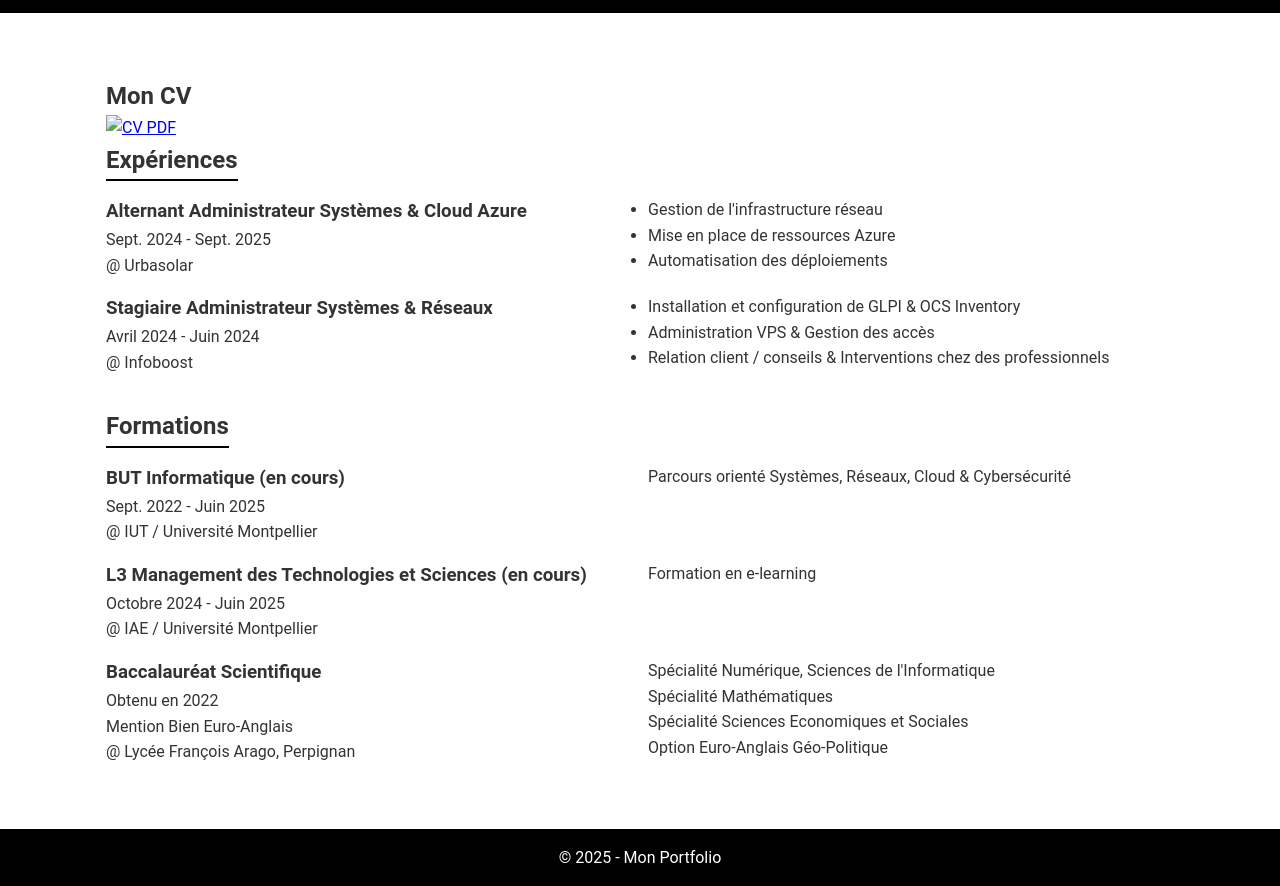
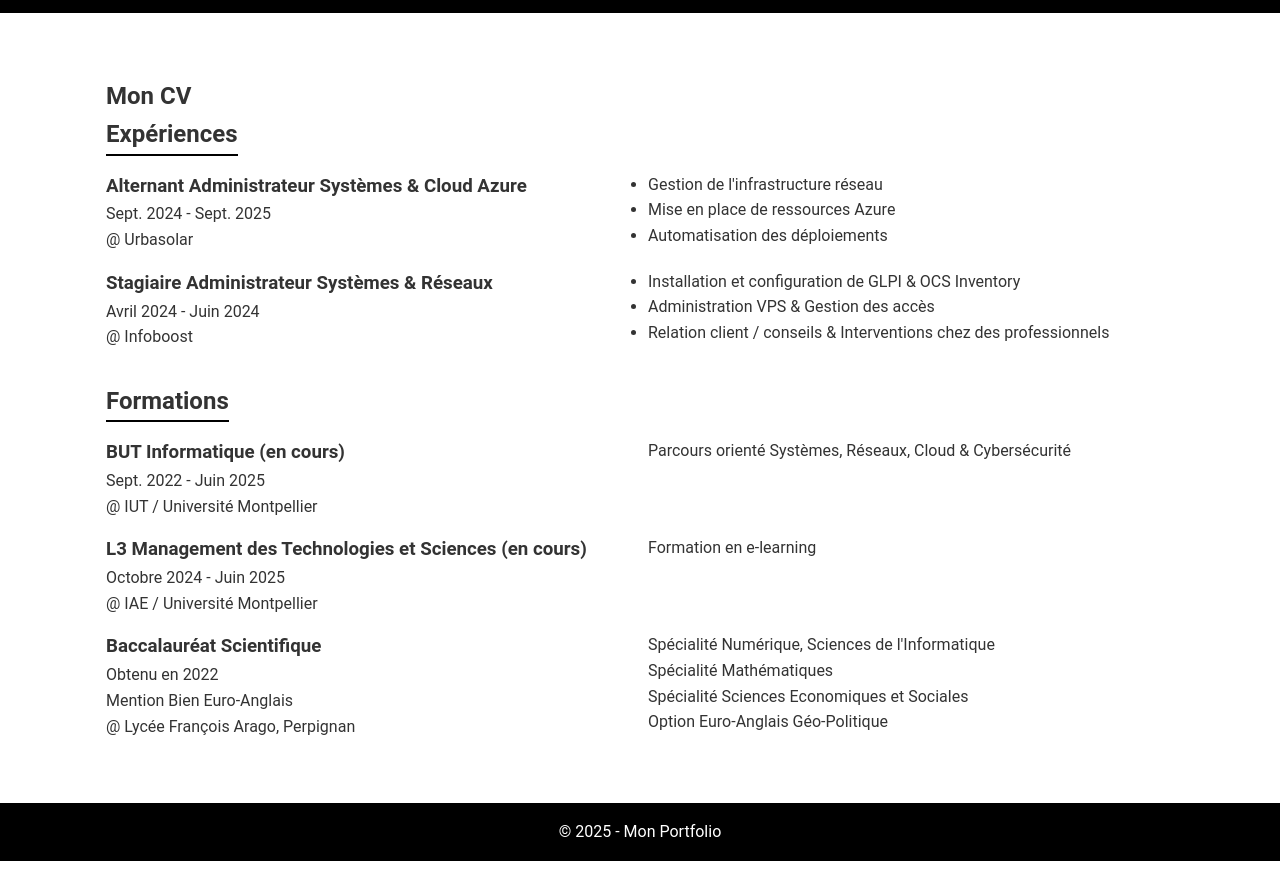
Before and after one commit to kilaa-yu/portfolio2, a plain HTML site: page cv.html in a window 1280 px wide. Shown: the part 50-936 px from the top of the page. After the commit the page ends 911 px from the top, so only its background shows below. Drawn offline with Linux system fonts and the light colour scheme.

Commit message:
Update cv.html

```diff
--- a/cv.html
+++ b/cv.html
@@ -23,8 +23,7 @@
 <main>
   <section class="cv-section">
     <h1>Mon CV</h1>
-    <a href="./cv.pdf" Télécharger mon CV>
-  <img src="./cv.pdf" alt="CV PDF">
+    <a href="./CV.pdf" Télécharger mon CV>
 </a>
     <div class="cv-block">
       <h2>Expériences</h2>
```
